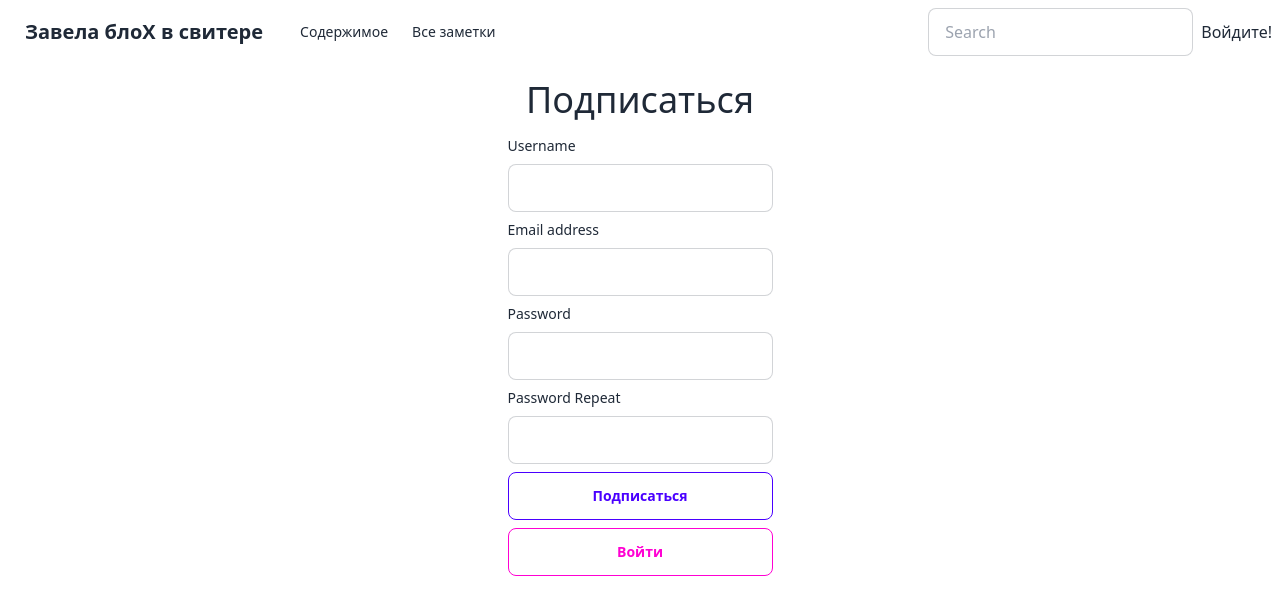
After one commit to MordvinovaAlexandra/Django-blog, a Django app: page /account/signup/ in a window 1280 px wide. The commit adds this page. Shown: the top 615 px of the page. Run offline with Django 5.2, Linux system fonts and the light colour scheme; some libraries are stand-ins or nearby versions.

Commit message:
new htmls

```diff
--- a/src/account/forms.py
+++ b/src/account/forms.py
@@ -1,6 +1,25 @@
 from django import forms
+from django.contrib.auth.models import User
 
 
 class LoginForm(forms.Form):
     username = forms.CharField()
     password = forms.CharField(widget=forms.PasswordInput)
+
+
+class SignupForm(forms.ModelForm):
+    password = forms.CharField(label="Password", widget=forms.PasswordInput)
+    password_repeat = forms.CharField(
+        label="Password Repeat", widget=forms.PasswordInput
+    )
+
+    class Meta:
+        model = User
+        fields = ["username", "email"]
+
+    def clean_password_repeat(self):
+        cd = self.cleaned_data
+        if cd["password"] != cd["password_repeat"]:
+            raise forms.ValidationError("Passwords do not match")
+
+        return cd["password_repeat"]
--- a/src/account/urls.py
+++ b/src/account/urls.py
@@ -1,9 +1,12 @@
+from django.contrib.auth.views import LogoutView
 from django.urls import path
 
-from account.views import user_login
+from account.views import user_login, user_signup
 
 app_name = "account"
 
 urlpatterns = [
+    path("signup/", user_signup, name="signup"),
     path("login/", user_login, name="login"),
+    path("logout/", LogoutView.as_view(), name="logout"),
 ]
--- a/src/account/views.py
+++ b/src/account/views.py
@@ -1,8 +1,9 @@
 from django.contrib.auth import authenticate, login
 from django.http import HttpResponse
-from django.shortcuts import render
+from django.shortcuts import redirect, render
+from django.urls import reverse
 
-from account.forms import LoginForm
+from account.forms import LoginForm, SignupForm
 
 
 def user_login(request):
@@ -16,12 +17,27 @@ def user_login(request):
             if user is not None:
                 if user.is_active:
                     login(request, user)
-                    return HttpResponse("Authenticated successfully")
+                    return redirect(reverse("blog:post_list"))
                 else:
-                    return HttpResponse("Disabled account")
+                    return HttpResponse("Невозможный аккаунт")
             else:
-                return HttpResponse("Invalid login")
+                return HttpResponse("Неверный логин")
     else:
         form = LoginForm()
 
     return render(request, "account/login.html", {"form": form})
+
+
+def user_signup(request):
+    if request.method == "POST":
+        form = SignupForm(request.POST)
+        if form.is_valid():
+            cd = form.cleaned_data
+            user = form.save(commit=False)
+            user.set_password(cd["password"])
+            user.save()
+            return redirect(reverse("account:login"))
+    else:
+        form = SignupForm()
+
+    return render(request, "account/signup.html", {"form": form})
--- a/src/blog/urls.py
+++ b/src/blog/urls.py
@@ -2,6 +2,7 @@ from django.urls import path
 
 from blog.views import (
     PostListByTagView,
+    PostListByUserView,
     PostListView,
     post_comment,
     post_detail,
@@ -23,5 +24,6 @@ urlpatterns = [
         PostListByTagView.as_view(),
         name="post_list_by_tag",
     ),
+    path("posts/<username>", PostListByUserView.as_view(), name="post_list_by_user"),
     path("posts/", PostListView.as_view(), name="post_list"),
 ]
--- a/src/django_blog/settings.py
+++ b/src/django_blog/settings.py
@@ -77,6 +77,10 @@ DATABASES = {
     }
 }
 
+# Auth paths
+LOGIN_REDIRECT_URL = "/posts"
+LOGIN_URL = "account:login"
+LOGOUT_URL = "account:logout"
 
 # Password validation
 # https://docs.djangoproject.com/en/5.0/ref/settings/#auth-password-validators
--- a/src/templates/account/login.html
+++ b/src/templates/account/login.html
@@ -6,7 +6,7 @@ Login
 {% endblock %}
 
 {% block main %}
-<h1 class="text-4xl mx-auto">Log-in</h1>
+<h1 class="text-4xl mx-auto">Войти</h1>
 <form method="post" class="flex flex-col gap-2 max-w-xl mx-auto">
     <label for="username" class="label-text">{{ form.username.label }}</label>
     {{ form.username|with_class:"input input-bordered w-full" }}
@@ -16,6 +16,8 @@ Login
 
     {% csrf_token %}
 
-    <button class="btn btn-outline btn-primary" type="submit">Log In</button>
+    <button class="btn btn-outline btn-primary" type="submit">Войти</button>
+    <a class="btn btn-outline btn-secondary" href="{% url 'account:signup' %}">Подписаться</a>
+
 </form>
 {% endblock %}
--- /dev/null
+++ b/src/templates/account/signup.html
@@ -0,0 +1,27 @@
+{% extends 'base.html' %}
+{% load forms_tags %}
+
+{% block title %}
+Sign Up
+{% endblock %}
+
+{% block main %}
+<h1 class="text-4xl mx-auto">Подписаться</h1>
+<form method="post" class="flex flex-col gap-2 max-w-xl mx-auto">
+    <label for="username" class="label-text">{{ form.username.label }}</label>
+    {{ form.username|with_class:'input input-bordered w-full' }}
+
+    <label for="email" class="label-text">{{ form.email.label }}</label>
+    {{ form.email|with_class:'input input-bordered w-full' }}
+
+    <label for="password" class="label-text">{{ form.password.label }}</label>
+    {{ form.password|with_class:'input input-bordered w-full' }}
+
+    <label for="password_repeat" class="label-text">{{ form.password_repeat.label }}</label>
+    {{ form.password_repeat|with_class:'input input-bordered w-full' }}
+
+    {% csrf_token %}
+    <button class="btn btn-outline btn-primary" type="submit">Подписаться</button>
+    <a class="btn btn-outline btn-secondary" href="{% url 'account:login' %}">Войти</a>
+</form>
+{% endblock %}
--- a/src/templates/base.html
+++ b/src/templates/base.html
@@ -21,22 +21,7 @@
 
 <body>
   <header class="header">
-    <nav class="nav">
-      <ul class="nav__list">
-        <li class="nav__item">
-          <a href="http://">Home</a>
-        </li>
-        <li class="nav__item">
-          <a href="http://">Feed</a>
-        </li>
-        <li class="nav__item">
-          <a href="http://">All Posts</a>
-        </li>
-        <li class="nav__item">
-          <a href="http://">Profile</a>
-        </li>
-      </ul>
-    </nav>
+    {% include './nav.html' %}
   </header>
   <main class="flex flex-col gap-4 p-4 main">
     {% block main %}
--- a/src/templates/blog/post/comment.html
+++ b/src/templates/blog/post/comment.html
@@ -1,14 +1,14 @@
 {% extends 'base.html' %}
 
 {% block title %}
-Add a comment
+Добавить комментарий
 {% endblock %}
 
 {% block content %}
 {% if comment %}
-<h2>Your comment has been added.</h2>
+<h2>Ваш комментарий был добавлен.</h2>
 <p>
-    <a href="{{ post.get_absolute_url }}">Back to the post</a>
+    <a href="{{ post.get_absolute_url }}">Назад к сообщению</a>
 </p>
 {% else %}
 {% include 'blog/post/comment_form.html' %}
--- a/src/templates/blog/post/comment_form.html
+++ b/src/templates/blog/post/comment_form.html
@@ -1,6 +1,6 @@
-<h2>Add a new comment</h2>
+<h2>Добавить новый комментарий</h2>
 <form action="{% url " blog:post_comment" post.id %}" method="post">
     {{ form.as_p }}
     {% csrf_token %}
-    <p><input type="submit" value="Add comment"></p>
+    <p><input type="submit" value="Добавить комментарий"></p>
 </form>
--- a/src/templates/blog/post/detail.html
+++ b/src/templates/blog/post/detail.html
@@ -9,7 +9,7 @@
   <p class="post__body">{{ post.body }}</p>
   <footer class="post__meta">
     Published {{ post.published }} by {{ post.author }}
-    <a href="{% url 'blog:post_share' post.id %}">Share this post</a>
+    <a href="{% url 'blog:post_share' post.id %}">Поделиться этим постом</a>
   </footer>
 </article>
 
@@ -24,7 +24,7 @@
   {{ comment.body|linebreaks }}
 </div>
 {% empty %}
-<p>There are no comments.</p>
+<p>Без комментариев</p>
 
 {% endfor %}
 {% include 'blog/post/comment_form.html' %}
--- a/src/templates/blog/post/list.html
+++ b/src/templates/blog/post/list.html
@@ -2,10 +2,10 @@
 : Все статьи
 {% endblock %}
 
-{% load markdown %}
+{% load render_markdown %}
 
 {% block main %}
-<h2 class="text-2xl">All Posts</h2>
+<h2 class="text-2xl">Все заметки</h2>
 
 {% for post in posts %}
 <article class="card card-side bg-base-100 shadow-xl">
@@ -27,6 +27,8 @@
     <footer class="text-base">Published {{ post.published }} by {{ post.author }}</footer>
   </div>
 </article>
+{% empty %}
+<p class="text-lg">Прощения просим, но заметок нет</p>
 
 {% endfor %}
 {% include 'blog/post/pagination.html' with page=page_obj %}
--- a/src/templates/blog/post/share.html
+++ b/src/templates/blog/post/share.html
@@ -6,7 +6,7 @@ Share a post
 {% block main %}
 {% if sent %}
 <h1>E-mail successfully sent</h1>
-<p>"{{ post.title }}" was successfully sent to {{ form.cleaned_data.to }}.</p>
+<p>"{{ post.title }}" Успешно отправлено {{ form.cleaned_data.to }}.</p>
 {% else %}
 <h1>Share "{{ post.title }}" by e-mail</h1>
 <form method="post" novalidate>
--- /dev/null
+++ b/src/templates/nav.html
@@ -0,0 +1,49 @@
+<nav class="navbar bg-base-100">
+    <div class="flex-1">
+        <a href="{% url 'blog:post_list' %}" class="btn btn-ghost text-xl">Завела блоХ в свитере</a>
+        <ul class="menu menu-sm menu-horizontal p-2">
+            <li><a href="{% url 'blog:post_list'%}">Содержимое</a></li>
+            <li><a href="{% url 'blog:post_list'%}">Все заметки</a></li>
+
+            {% if request.user.is_authenticated %}
+            <li>
+                <a href="/posts/{{ request.user.username }}">Мои заметки</a>
+            </li>
+            {% endif %}
+        </ul>
+    </div>
+    <div class="flex-none gap-2">
+        <div class="form-control">
+            <input type="text" placeholder="Search" class="input input-bordered w-24 md:w-auto" />
+        </div>
+        {% if request.user.is_authenticated %}
+        <div class="dropdown dropdown-end">
+            <div tabindex="0" role="button" class="btn btn-ghost btn-circle avatar">
+                <div class="w-10 rounded-full">
+                    <img alt="Tailwind CSS Navbar component"
+                        src="https://daisyui.com/images/stock/photo-1534528741775-53994a69daeb.jpg" />
+                </div>
+            </div>
+            <ul tabindex="0" class="mt-3 z-[1] p-2 shadow menu menu-sm dropdown-content bg-base-100 rounded-box w-52">
+                <li>
+                    <a class="justify-between">
+                        Профиль
+                        <span class="badge">{{ request.user.username }}</span>
+                    </a>
+                </li>
+                <li><a>Настройки</a></li>
+                <li>
+                    <form action="{% url 'account:logout' %}" method="post">
+                        {% csrf_token %}
+                        <input class="cursor-pointer w-full min-w-full" type="submit" value="Log Out" />
+                    </form>
+                </li>
+            </ul>
+        </div>
+        {% else %}
+        <div class="ml-auto">
+            <a class="justify-end" href="{% url 'account:login' %}">Войдите!</a>
+        </div>
+        {% endif %}
+    </div>
+</nav>
```
Also changed, not shown: src/blog/views.py (+12 -0 lines), src/templates/blog/post/pagination.html (+5 -3 lines), src/templates/registration/logged_in.html (added, +29 -0 lines), src/templates/registration/logged_out.html (added, +29 -0 lines).
